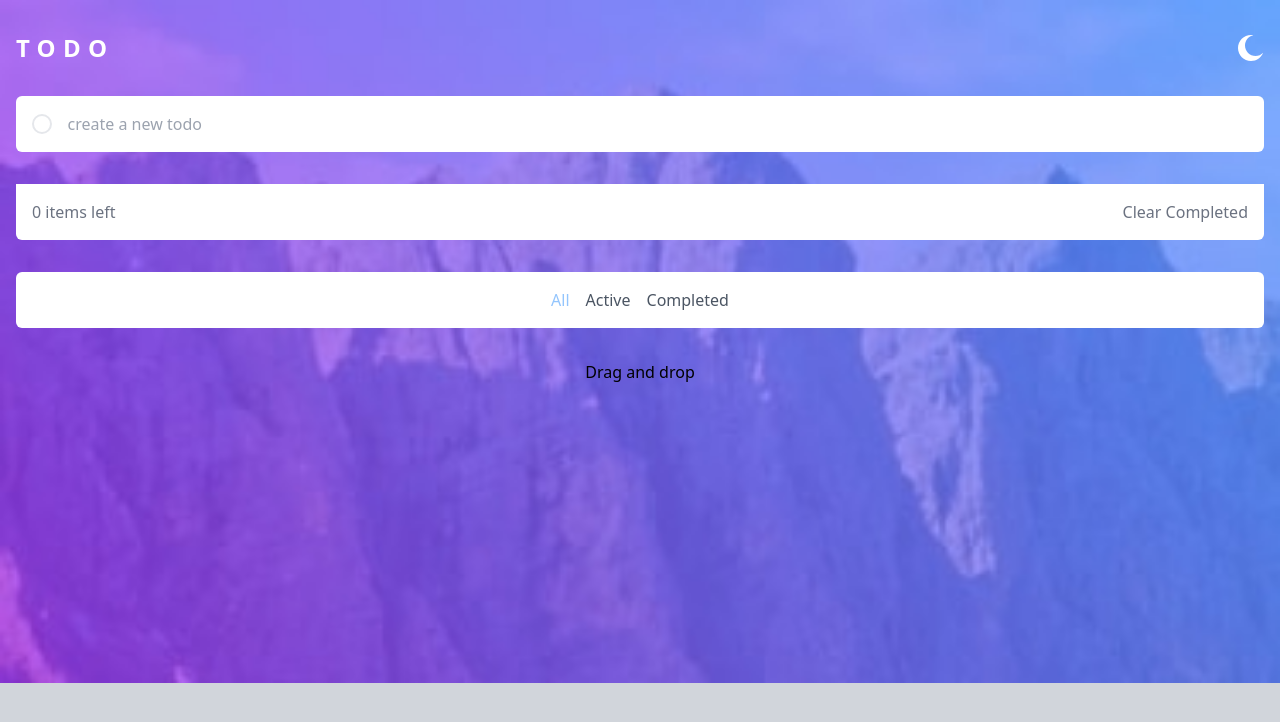
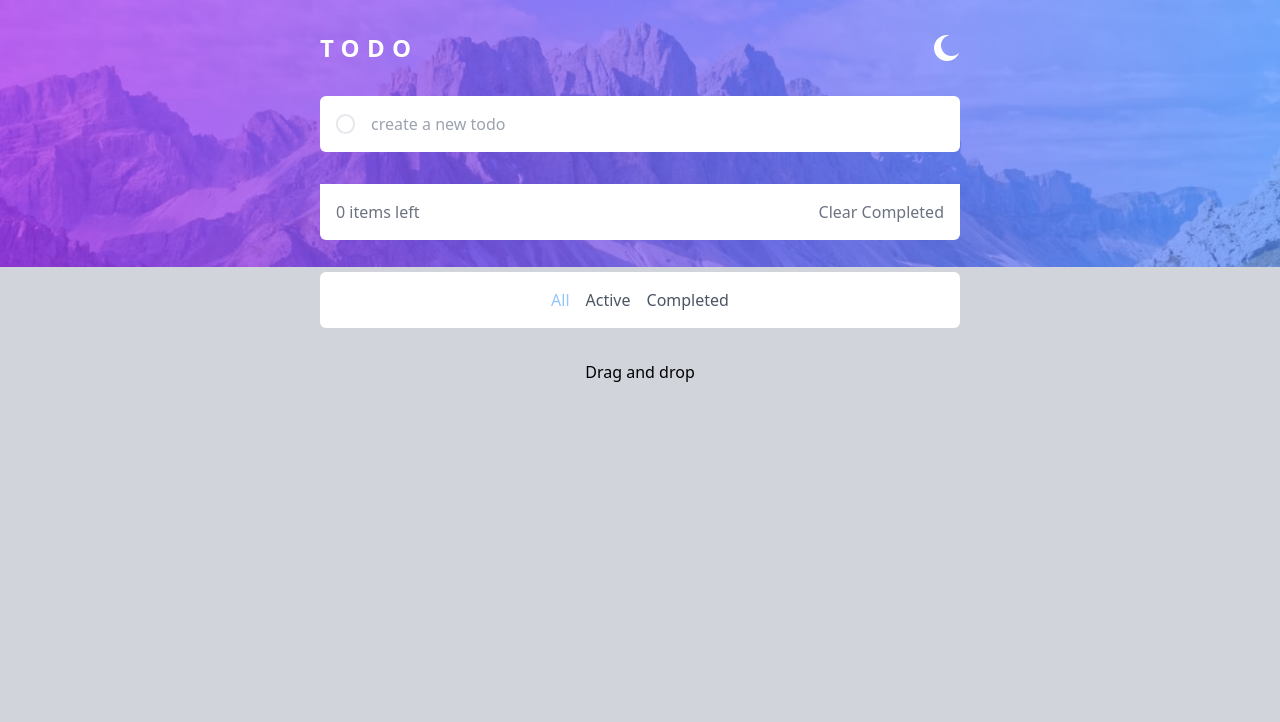
Before and after one commit to HeymerDev/todo, a React (Vite) app: page / in a window 1280 px wide. Shown: the top 722 px of the page. Built offline with nearby package versions, Linux system fonts and the light colour scheme.

Commit message:
Haciendo resposive el sitio web

```diff
--- a/src/App.jsx
+++ b/src/App.jsx
@@ -57,10 +57,10 @@
   const handleFilter = (filter) => setFilter(filter);
 
   return (
-    <div className="bg-[url('./assets/images/bg-mobile-light.jpg')] bg-no-repeat bg-contain bg-gray-300 min-h-screen dark:bg-gray-900 dark:bg-[url('./assets/images/bg-mobile-dark.jpg')] transition-all duration-1000">
+    <div className="bg-[url('./assets/images/bg-mobile-light.jpg')] bg-no-repeat bg-contain bg-gray-300 min-h-screen dark:bg-gray-900 dark:bg-[url('./assets/images/bg-mobile-dark.jpg')] transition-all duration-1000 md:bg-[url('./assets/images/bg-desktop-light.jpg')] md:dark:bg-[url('./assets/images/bg-desktop-dark.jpg')]">
       <Header />
 
-      <main className="container mx-auto px-4 mt-8">
+      <main className="container mx-auto px-4 mt-8 md:max-w-2xl">
         <TodoCreate createTodo={handleCreateTodo} />
 
         <TodoList
@@ -73,9 +73,9 @@
           itemsLeft={computedItemsLeft}
           clearCompleted={clearCompleted}
         />
+
+        <TodoFilter handleFilter={handleFilter} filter={filter} />
       </main>
-
-      <TodoFilter handleFilter={handleFilter} filter={filter} />
 
       <footer className="text-center mt-8 dark:text-gray-400 transition-all duration-1000">
         Drag and drop
--- a/src/components/Header.jsx
+++ b/src/components/Header.jsx
@@ -19,7 +19,7 @@
   }, [darkMode]);
 
   return (
-    <header className="container mx-auto px-4 pt-8">
+    <header className="container mx-auto px-4 pt-8 md:max-w-2xl">
       <div className="flex justify-between">
         <h1 className="uppercase  text-white text-2xl font-semibold tracking-[0.3em]">
           Todo
--- a/src/components/TodoFilter.jsx
+++ b/src/components/TodoFilter.jsx
@@ -2,7 +2,7 @@
 
 const TodoFilter = ({ handleFilter, filter }) => {
   return (
-    <section className="container mx-auto px-4">
+    <section className="container mx-auto">
       <div className="bg-white mt-8 p-4 rounded-md flex justify-center gap-4 dark:bg-gray-800 transition-all duration-1000">
         <button
           className={`${filter === "all" ? "text-blue-300 hover:text-gray-600" : "text-gray-600 hover:text-blue-300"} transition-all`}
```
